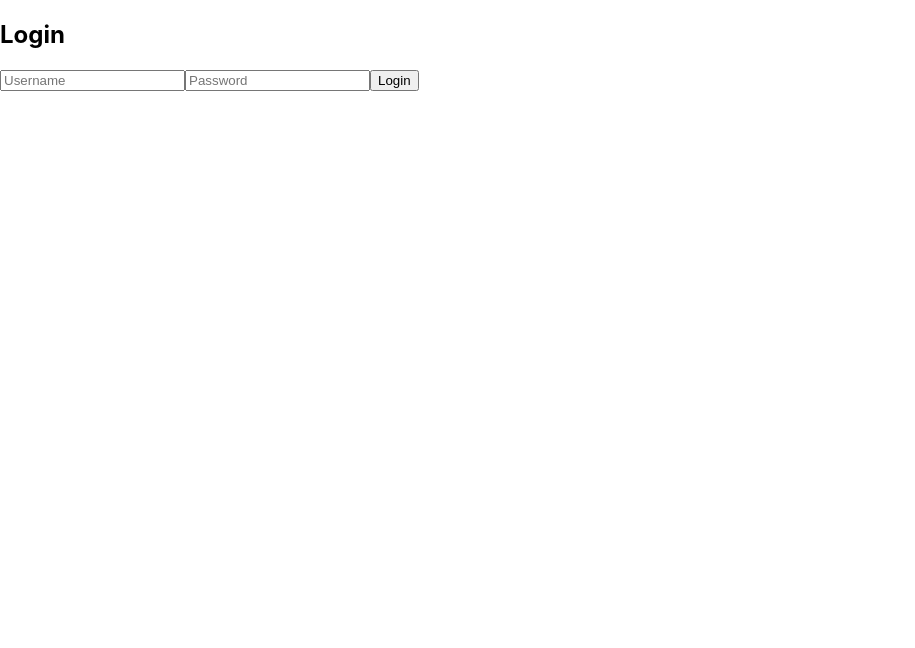
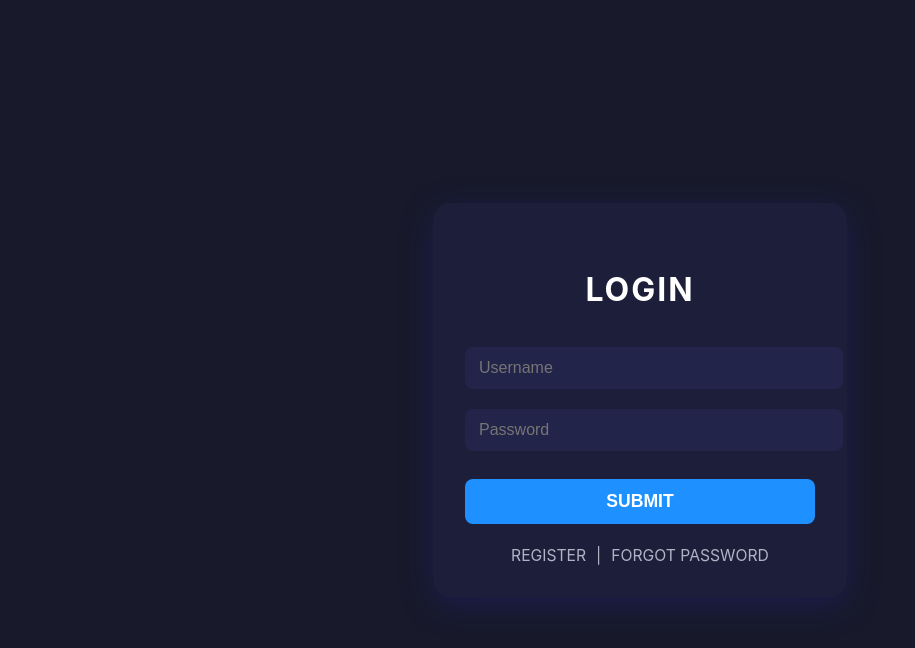
Before and after one commit to hardik1234-cyber/Expense-Tracker-API, a React (Create React App) app in the folder xpense_tracker_fe/: page /login in a window 1280 px wide. Shown: the top 648 px of the page, without its empty margins (0-915 px from the left). Built offline with nearby package versions, Linux system fonts and the light colour scheme.

Commit message:
Fe theme changes

```diff
--- /dev/null
+++ b/xpense_tracker_fe/src/pages/Dashboard.css
@@ -0,0 +1,146 @@
+.dashboard-list {
+  background: #23244a;
+  border-radius: 12px;
+  padding: 18px;
+  color: #fff;
+  margin-top: 18px;
+  list-style: none;
+}
+
+.dashboard-list li {
+  margin-bottom: 12px;
+  font-size: 1.08rem;
+  display: flex;
+  align-items: center;
+  justify-content: space-between;
+}
+
+.dashboard-list .expense-info {
+  flex: 1;
+}
+
+.dashboard-table {
+  width: 100%;
+  border-collapse: collapse;
+  margin-top: 24px;
+  background: #23244a;
+  border-radius: 12px;
+  overflow: hidden;
+  color: #fff;
+  font-size: 1rem;
+}
+
+.dashboard-table th, .dashboard-table td {
+  padding: 12px 8px;
+  text-align: left;
+}
+
+.dashboard-table th {
+  background: #1e1f3a;
+  font-weight: 600;
+}
+
+.dashboard-table tr:nth-child(even) {
+  background: #23244a;
+}
+
+.dashboard-table tr:nth-child(odd) {
+  background: #28294d;
+}
+
+.dashboard-table td:last-child {
+  display: flex;
+  gap: 8px;
+}
+
+.edit-btn {
+  background: #36A2EB;
+}
+
+.delete-btn {
+  background: #ff6384;
+}
+
+@media (max-width: 700px) {
+  .login-card {
+    padding: 18px 4px;
+    width: 98vw;
+    min-width: unset;
+  }
+  .dashboard-table, .dashboard-table thead, .dashboard-table tbody, .dashboard-table th, .dashboard-table td, .dashboard-table tr {
+    display: block;
+    width: 100%;
+  }
+  .dashboard-table thead {
+    display: none;
+  }
+  .dashboard-table tr {
+    margin-bottom: 18px;
+    border-radius: 8px;
+    background: #23244a;
+    box-shadow: 0 2px 8px rgba(0,0,0,0.08);
+    padding: 10px 0;
+  }
+  .dashboard-table td {
+    padding: 10px 16px;
+    text-align: right;
+    position: relative;
+  }
+  .dashboard-table td:before {
+    content: attr(data-label);
+    position: absolute;
+    left: 16px;
+    top: 10px;
+    font-weight: bold;
+    color: #b0b3c6;
+    text-align: left;
+  }
+}
+
+.dashboard-flex {
+  display: flex;
+  justify-content: space-between;
+  align-items: flex-start;
+  gap: 32px;
+  margin: 32px 0 0 0;
+  flex-wrap: wrap;
+}
+
+.dashboard-chart {
+  flex: 1 1 220px;
+  max-width: 300px;
+  min-width: 180px;
+  margin: 0 auto 24px auto;
+  background: #23244a;
+  border-radius: 12px;
+  padding: 18px 0;
+  display: flex;
+  justify-content: center;
+  align-items: center;
+}
+
+.dashboard-table-wrapper {
+  flex: 2 1 350px;
+  display: flex;
+  justify-content: center;
+}
+
+.dashboard-table {
+  margin: 0 auto;
+  min-width: 320px;
+  max-width: 100%;
+}
+
+/* Responsive: stack vertically on small screens */
+@media (max-width: 900px) {
+  .dashboard-flex {
+    flex-direction: column;
+    align-items: center;
+    gap: 0;
+  }
+  .dashboard-chart, .dashboard-table-wrapper {
+    width: 100%;
+    max-width: 100%;
+    margin: 0 auto 24px auto;
+  }
+}
--- a/xpense_tracker_fe/src/pages/Dashboard.js
+++ b/xpense_tracker_fe/src/pages/Dashboard.js
@@ -2,6 +2,7 @@ import React, { useEffect, useState } from 'react';
 import { api, setAuthToken } from '../api/api';
 import { useNavigate, Link } from 'react-router-dom';
 import { Pie } from 'react-chartjs-2';
+import './Dashboard.css'
 import { Chart as ChartJS, ArcElement, Tooltip, Legend } from 'chart.js';
 ChartJS.register(ArcElement, Tooltip, Legend);
 
@@ -92,26 +93,21 @@ function Dashboard() {
   };
 
 return (
-    <div>
-      <h2>Expenses</h2>
-      <button onClick={handleLogout}>Logout</button>
-      <Link to="/profile">
-        <button>Profile</button>
-      </Link>
-
-      <Link to="/reports">
-        <button>Reports</button>
-      </Link>
-
-      <div style={{ maxWidth: 400, margin: '20px auto' }}>
-        <Pie data={chartData} />
+  <div className="login-bg">
+    <div className="dashboard-header" style={{ display: 'flex', justifyContent: 'space-between', alignItems: 'center', maxWidth: 1200, margin: '0 auto', paddingTop: 32 }}>
+      <h2 className="login-title" style={{ margin: 0 }}>Expenses</h2>
+      <div className="dashboard-actions">
+        <button className="login-btn" onClick={handleLogout}>Logout</button>
+        <Link to="/profile"><button className="login-btn">Profile</button></Link>
+        <Link to="/reports"><button className="login-btn">Reports</button></Link>
+      </div>
     </div>
 
-
-       <form onSubmit={handleSubmit} style={{ marginTop: 20 }}></form>
-
-      <form onSubmit={handleSubmit} style={{ marginTop: 20 }}>
+    <div className="dashboard-flex" style={{ maxWidth: 1200, margin: '0 auto', padding: '32px 0' }}>
+      <div style={{ flex: 1, minWidth: 320, marginRight: 32 }}>
+        <form onSubmit={handleSubmit} className="dashboard-form">
           <input
+            className="login-input"
             name="category"
             placeholder="Category"
             value={form.category}
@@ -119,6 +115,7 @@ function Dashboard() {
             required
           />
           <input
+            className="login-input"
             name="amount"
             type="number"
             placeholder="Amount"
@@ -127,12 +124,14 @@ function Dashboard() {
             required
           />
           <input
+            className="login-input"
             name="description"
             placeholder="Description"
             value={form.description}
             onChange={handleChange}
           />
           <input
+            className="login-input"
             name="date"
             type="date"
             placeholder="Date"
@@ -140,19 +139,53 @@ function Dashboard() {
             onChange={handleChange}
             required
           />
-        <button type="submit">{editId ? 'Update' : 'Add'} Expense</button>
-        {editId && <button type="button" onClick={() => { setEditId(null); setForm({ category: '', amount: '', description: '', date: '' }); }}>Cancel</button>}
+          <button className="login-btn" type="submit">{editId ? 'Update' : 'Add'} Expense</button>
+          {editId && (
+            <button
+              className="login-btn"
+              type="button"
+              style={{ background: '#888', color: '#fff' }}
+              onClick={() => {
+                setEditId(null);
+                setForm({ category: '', amount: '', description: '', date: '' });
+              }}
+            >
+              Cancel
+            </button>
+          )}
         </form>
-
-      <ul>
+        <div className="dashboard-table-wrapper">
+          <table className="dashboard-table">
+            <thead>
+              <tr>
+                <th>Category</th>
+                <th>Amount</th>
+                <th>Description</th>
+                <th>Date</th>
+                <th>Actions</th>
+              </tr>
+            </thead>
+            <tbody>
               {expenses.map(exp => (
-          <li key={exp.id}>
-            {exp.category}: {exp.amount} ({exp.description}) [{exp.date}]
-            <button onClick={() => handleEdit(exp)}>Edit</button>
-            <button onClick={() => handleDelete(exp.id)}>Delete</button>
-          </li>
+                <tr key={exp.id}>
+                  <td>{exp.category}</td>
+                  <td>{exp.amount}</td>
+                  <td>{exp.description}</td>
+                  <td>{exp.date}</td>
+                  <td>
+                    <button className="login-btn edit-btn" onClick={() => handleEdit(exp)}>Edit</button>
+                    <button className="login-btn delete-btn" onClick={() => handleDelete(exp.id)}>Delete</button>
+                  </td>
+                </tr>
               ))}
-      </ul>
+            </tbody>
+          </table>
+        </div>
+      </div>
+      <div className="dashboard-chart" style={{ flex: '0 0 340px', maxWidth: 400, margin: '0 auto' }}>
+        <Pie data={chartData} />
+      </div>
+    </div>
   </div>
 );
 }
--- /dev/null
+++ b/xpense_tracker_fe/src/pages/Login.css
@@ -0,0 +1,78 @@
+.login-bg {
+  min-height: 100vh;
+  background: #18192a;
+  display: flex;
+  align-items: center;
+  justify-content: center;
+}
+
+.login-card {
+  background: rgba(30, 32, 60, 0.95);
+  border-radius: 18px;
+  box-shadow: 0 8px 32px 0 rgba(31, 38, 135, 0.37);
+  padding: 40px 32px 32px 32px;
+  width: 350px;
+  position: relative;
+  text-align: center;
+}
+
+.login-title {
+  color: #fff;
+  font-size: 2rem;
+  margin-bottom: 28px;
+  letter-spacing: 2px;
+}
+
+.login-input {
+  width: 100%;
+  padding: 12px 14px;
+  margin: 10px 0;
+  border: none;
+  border-radius: 8px;
+  background: #23244a;
+  color: #fff;
+  font-size: 1rem;
+  outline: none;
+  transition: background 0.2s;
+}
+
+.login-input:focus {
+  background: #2e2f5b;
+}
+
+.login-btn {
+  width: 100%;
+  padding: 12px;
+  margin-top: 18px;
+  background: #1e90ff;
+  color: #fff;
+  border: none;
+  border-radius: 8px;
+  font-size: 1.1rem;
+  font-weight: bold;
+  cursor: pointer;
+  transition: background 0.2s;
+}
+
+.login-btn:hover {
+  background: #1565c0;
+}
+
+.login-links {
+  margin-top: 22px;
+  color: #b0b3c6;
+  font-size: 0.98rem;
+  display: flex;
+  justify-content: center;
+  gap: 10px;
+}
+
+.login-links a, .login-links span {
+  color: #b0b3c6;
+  text-decoration: none;
+  transition: color 0.2s;
+}
+
+.login-links a:hover {
+  color: #fff;
+}
--- a/xpense_tracker_fe/src/pages/Login.js
+++ b/xpense_tracker_fe/src/pages/Login.js
@@ -1,6 +1,7 @@
 import React, { useState } from 'react';
 import { api, setAuthToken } from '../api/api';
-import { useNavigate } from 'react-router-dom';
+import { useNavigate, Link } from 'react-router-dom';
+import './Login.css';
 
 function Login() {
   const [username, setUsername] = useState('');
@@ -24,12 +25,34 @@ function Login() {
   };
 
   return (
-    <form onSubmit={handleLogin}>
-      <h2>Login</h2>
-      <input placeholder="Username" value={username} onChange={e => setUsername(e.target.value)} />
-      <input placeholder="Password" type="password" value={password} onChange={e => setPassword(e.target.value)} />
-      <button type="submit">Login</button>
-    </form>
+    <div className="login-bg">
+      <div className="login-card">
+        <h2 className="login-title">LOGIN</h2>
+        <form onSubmit={handleLogin}>
+          <input
+            className="login-input"
+            placeholder="Username"
+            value={username}
+            onChange={e => setUsername(e.target.value)}
+            autoComplete="username"
+          />
+          <input
+            className="login-input"
+            placeholder="Password"
+            type="password"
+            value={password}
+            onChange={e => setPassword(e.target.value)}
+            autoComplete="current-password"
+          />
+          <button className="login-btn" type="submit">SUBMIT</button>
+        </form>
+        <div className="login-links">
+          <Link to="/register">REGISTER</Link>
+          <span> | </span>
+          <a href="#">FORGOT PASSWORD</a>
+        </div>
+      </div>
+    </div>
   );
 }
 
--- a/xpense_tracker_fe/src/pages/Register.js
+++ b/xpense_tracker_fe/src/pages/Register.js
@@ -1,6 +1,7 @@
 import React, { useState } from 'react';
 import { api } from '../api/api';
-import { useNavigate } from 'react-router-dom';
+import { useNavigate, Link } from 'react-router-dom';
+import './Login.css'; // Reuse the login styles
 
 function Register() {
   const [username, setUsername] = useState('');
@@ -20,13 +21,40 @@ function Register() {
   };
 
   return (
-    <form onSubmit={handleRegister}>
-      <h2>Register</h2>
-      <input placeholder="Username" value={username} onChange={e => setUsername(e.target.value)} />
-      <input placeholder="Email" value={email} onChange={e => setEmail(e.target.value)} />
-      <input placeholder="Password" type="password" value={password} onChange={e => setPassword(e.target.value)} />
-      <button type="submit">Register</button>
-    </form>
+    <div className="login-bg">
+      <div className="login-card">
+        <h2 className="login-title">REGISTER</h2>
+        <form onSubmit={handleRegister}>
+          <input
+            className="login-input"
+            placeholder="Username"
+            value={username}
+            onChange={e => setUsername(e.target.value)}
+            autoComplete="username"
+          />
+          <input
+            className="login-input"
+            placeholder="Email"
+            type="email"
+            value={email}
+            onChange={e => setEmail(e.target.value)}
+            autoComplete="email"
+          />
+          <input
+            className="login-input"
+            placeholder="Password"
+            type="password"
+            value={password}
+            onChange={e => setPassword(e.target.value)}
+            autoComplete="new-password"
+          />
+          <button className="login-btn" type="submit">REGISTER</button>
+        </form>
+        <div className="login-links">
+          <Link to="/login">LOGIN</Link>
+        </div>
+      </div>
+    </div>
   );
 }
 
--- a/xpense_tracker_fe/src/pages/UserProfile.js
+++ b/xpense_tracker_fe/src/pages/UserProfile.js
@@ -1,5 +1,7 @@
 import React, { useEffect, useState } from 'react';
 import { api, setAuthToken } from '../api/api';
+import './Login.css';
+
 
 function UserProfile() {
   const [profile, setProfile] = useState(null);
@@ -45,31 +47,55 @@ function UserProfile() {
 
   if (!profile) return <div>Loading profile...</div>;
 
+// ...existing code...
 return (
-    <div>
-      <h2>User Profile</h2>
+  <div className="login-bg">
+    <div className="login-card" style={{ maxWidth: 400 }}>
+      <h2 className="login-title">User Profile</h2>
+      <div style={{ color: "#fff", marginTop: 24 }}>
         {edit ? (
           <form onSubmit={handleSave}>
-          <div>
-            <label>Username: </label>
-            <input name="username" value={form.username} onChange={handleChange} disabled />
+            <div style={{ marginBottom: 18 }}>
+              <strong>Username:</strong>
+              <input
+                className="login-input"
+                name="username"
+                value={form.username}
+                onChange={handleChange}
+                style={{ marginLeft: 8 }}
+                required
+              />
             </div>
-          <div>
-            <label>Email: </label>
-            <input name="email" value={form.email} onChange={handleChange} />
+            <div style={{ marginBottom: 18 }}>
+              <strong>Email:</strong>
+              <input
+                className="login-input"
+                name="email"
+                value={form.email}
+                onChange={handleChange}
+                style={{ marginLeft: 8 }}
+                required
+              />
             </div>
-          <button type="submit">Save</button>
-          <button type="button" onClick={handleCancel}>Cancel</button>
+            <button className="login-btn" type="submit">Save</button>
+            <button className="login-btn" type="button" style={{ marginLeft: 8, background: "#888" }} onClick={handleCancel}>Cancel</button>
           </form>
         ) : (
           <>
-          <p><strong>Username:</strong> {profile.username}</p>
-          <p><strong>Email:</strong> {profile.email}</p>
-          <button onClick={handleEdit}>Edit Profile</button>
+            <div style={{ marginBottom: 18 }}>
+              <strong>Username:</strong> {profile.username}
+            </div>
+            <div style={{ marginBottom: 18 }}>
+              <strong>Email:</strong> {profile.email}
+            </div>
+            <button className="login-btn" onClick={handleEdit}>Edit Profile</button>
           </>
         )}
       </div>
+    </div>
+  </div>
 );
+// ...existing code...
 }
 
 export default UserProfile;
```
Lines whose indentation alone changed are shown as unchanged.
